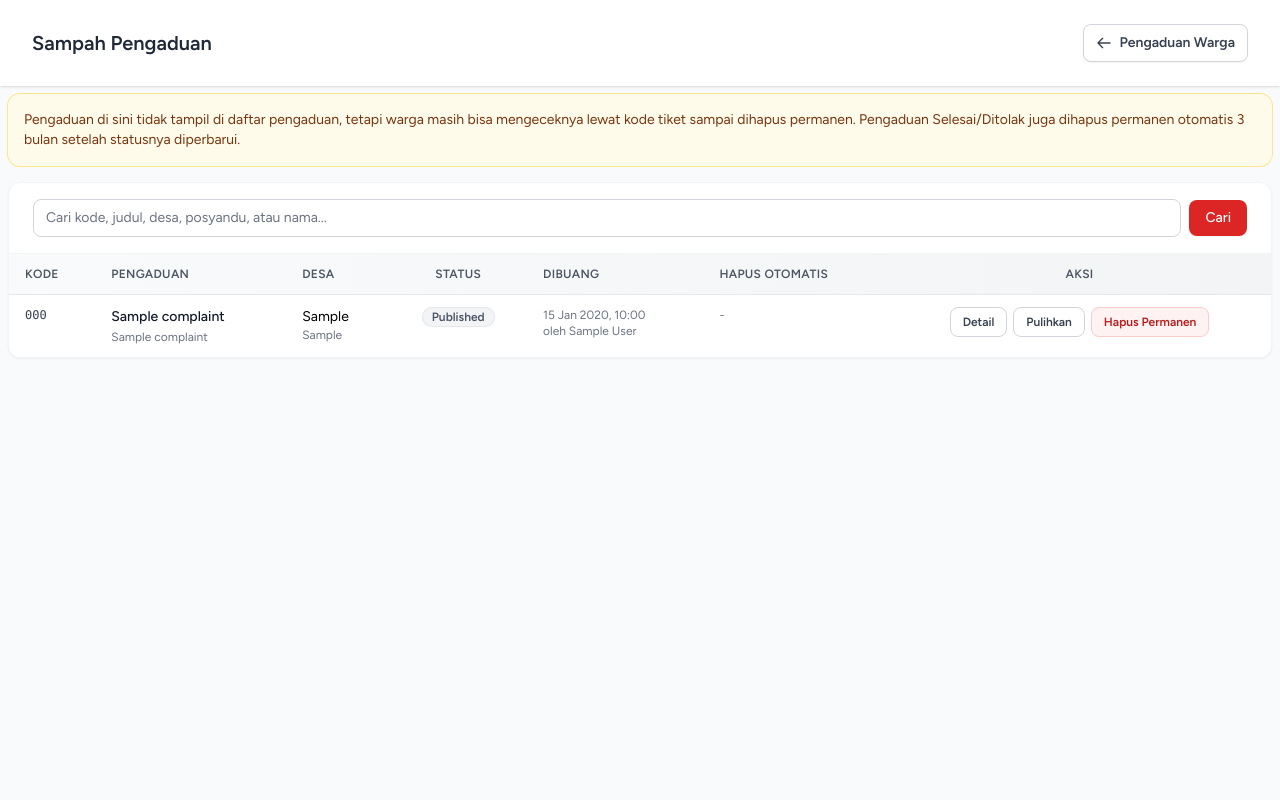
After one commit to nugrahsdhka/SevenRolesPangalengan, a Laravel app: page /pengaduan-masuk/sampah in a window 1280 px wide. The commit adds this page. Run offline with Laravel 12, Linux system fonts and the light colour scheme; a user stored in the database is signed in; tables that the repository leaves empty hold one stand-in row (values such as "Sample post"); style sheets or scripts are compiled from the project's sources; parts of the project's set-up code (start-up, migrations or seed data) failed here and were passed over.

Commit message:
Feat: Add soft delete features for complaint

```diff
--- a/app/Http/Controllers/Admin/PengaduanController.php
+++ b/app/Http/Controllers/Admin/PengaduanController.php
@@ -10,11 +10,12 @@ use Illuminate\Validation\Rule;
 class PengaduanController extends Controller
 {
     /**
-     * Daftar pengaduan — bisa dilihat semua role internal.
+     * Daftar pengaduan aktif (baru, diproses, selesai, ditolak) — bisa dilihat semua role internal.
+     * Pengaduan yang sudah dibuang ke sampah tidak ikut tampil di sini.
      */
     public function index(Request $request)
     {
-        $query = Complaint::query()->visibleTo($request->user())->latest();
+        $query = Complaint::query()->aktif()->visibleTo($request->user())->latest();
 
         if ($request->filled('status') && array_key_exists($request->status, Complaint::STATUS)) {
             $query->where('status', $request->status);
@@ -38,32 +39,66 @@ class PengaduanController extends Controller
 
         $complaints = $query->paginate(15)->withQueryString();
 
-        $counts = Complaint::visibleTo($request->user())->selectRaw('status, COUNT(*) as total')
+        $counts = Complaint::aktif()->visibleTo($request->user())->selectRaw('status, COUNT(*) as total')
             ->groupBy('status')
             ->pluck('total', 'status');
+
+        $trashCount = $this->canOpenTrash($request)
+            ? Complaint::dibuang()->visibleTo($request->user())->count()
+            : null;
 
         return view('pengaduan.index', [
             'complaints' => $complaints,
             'counts'     => $counts,
             'kategori'   => Complaint::KATEGORI,
             'statuses'   => Complaint::STATUS,
+            'trashCount' => $trashCount,
         ]);
     }
 
     /**
-     * Detail pengaduan — bisa dilihat semua role internal.
+     * Halaman sampah — hanya IT Admin, Camat, dan petugas puskesmas (Divisi Gizi).
+     */
+    public function trash(Request $request)
+    {
+        abort_unless($this->canOpenTrash($request), 403);
+
+        $query = Complaint::query()->dibuang()->visibleTo($request->user())->with('pembuang:id,name')
+            ->orderByDesc('dibuang_at');
+
+        if ($request->filled('q')) {
+            $q = '%' . $request->q . '%';
+            $query->where(function ($w) use ($q) {
+                $w->where('ticket_code', 'like', $q)
+                  ->orWhere('judul', 'like', $q)
+                  ->orWhere('desa_kelurahan', 'like', $q)
+                  ->orWhere('puskesmas', 'like', $q)
+                  ->orWhere('posyandu', 'like', $q)
+                  ->orWhere('nama', 'like', $q);
+            });
+        }
+
+        return view('pengaduan.trash', [
+            'complaints' => $query->paginate(15)->withQueryString(),
+        ]);
+    }
+
+    /**
+     * Detail pengaduan — bisa dilihat semua role internal (termasuk yang ada di sampah).
      */
     public function show(Complaint $complaint)
     {
         abort_unless(auth()->user()->canViewComplaint($complaint), 403,
             'Pengaduan ini bukan untuk puskesmas Anda.');
 
-        $complaint->load('penangan:id,name');
+        $complaint->load('penangan:id,name', 'pembuang:id,name');
 
         return view('pengaduan.show', [
-            'complaint'  => $complaint,
-            'statuses'   => Complaint::STATUS,
-            'canRespond' => auth()->user()->canRespondTo($complaint),
+            'complaint'    => $complaint,
+            'statuses'     => Complaint::STATUS,
+            // Pengaduan di sampah tidak bisa ditanggapi lagi sebelum dipulihkan.
+            'canRespond'   => ! $complaint->isDibuang() && auth()->user()->canRespondTo($complaint),
+            'canManageTrash' => auth()->user()->canManageComplaintTrash($complaint),
         ]);
     }
 
@@ -75,10 +110,20 @@ class PengaduanController extends Controller
         abort_unless($request->user()->canRespondTo($complaint), 403,
             'Pengaduan ini bukan untuk puskesmas Anda.');
 
+        if ($complaint->isDibuang()) {
+            return redirect()->route('complaints.show', $complaint)
+                ->with('error', 'Pengaduan ada di sampah. Pulihkan dulu sebelum diubah.');
+        }
+
         $data = $request->validate([
             'status'    => ['required', Rule::in(array_keys(Complaint::STATUS))],
             'tanggapan' => ['nullable', 'string', 'max:2000'],
         ]);
+
+        // Hitung mundur 3 bulan (hapus otomatis) dimulai dari saat status berubah.
+        if ($data['status'] !== $complaint->status) {
+            $complaint->status_diperbarui_at = now();
+        }
 
         $complaint->status = $data['status'];
 
@@ -95,13 +140,63 @@ class PengaduanController extends Controller
     }
 
     /**
-     * Hapus pengaduan — khusus IT Admin.
+     * Buang ke sampah — hanya pengaduan selesai/ditolak. Data tetap ada di database
+     * dan warga tetap bisa mengeceknya lewat kode tiket.
      */
-    public function destroy(Complaint $complaint)
+    public function moveToTrash(Request $request, Complaint $complaint)
     {
+        abort_unless($request->user()->canManageComplaintTrash($complaint), 403,
+            'Anda tidak berhak membuang pengaduan ini.');
+
+        if (! $complaint->isStatusAkhir()) {
+            return back()->with('error', 'Hanya pengaduan berstatus Selesai atau Ditolak yang bisa dibuang ke sampah.');
+        }
+
+        if (! $complaint->isDibuang()) {
+            $complaint->forceFill([
+                'dibuang_at'   => now(),
+                'dibuang_oleh' => $request->user()->id,
+            ])->save();
+        }
+
+        return redirect()->route('complaints.index')
+            ->with('success', 'Pengaduan dipindahkan ke sampah.');
+    }
+
+    /**
+     * Pulihkan dari sampah ke daftar pengaduan.
+     */
+    public function restore(Request $request, Complaint $complaint)
+    {
+        abort_unless($request->user()->canManageComplaintTrash($complaint), 403,
+            'Anda tidak berhak memulihkan pengaduan ini.');
+
+        $complaint->forceFill(['dibuang_at' => null, 'dibuang_oleh' => null])->save();
+
+        return redirect()->route('complaints.trash')
+            ->with('success', 'Pengaduan dipulihkan ke daftar pengaduan.');
+    }
+
+    /**
+     * Hapus permanen — hanya untuk pengaduan yang sudah ada di sampah.
+     */
+    public function forceDelete(Request $request, Complaint $complaint)
+    {
+        abort_unless($request->user()->canManageComplaintTrash($complaint), 403,
+            'Anda tidak berhak menghapus pengaduan ini.');
+
+        if (! $complaint->isDibuang()) {
+            return back()->with('error', 'Buang pengaduan ke sampah dulu sebelum menghapus permanen.');
+        }
+
         $complaint->delete();
 
-        return redirect()->route('complaints.index')
-            ->with('success', 'Pengaduan berhasil dihapus.');
+        return redirect()->route('complaints.trash')
+            ->with('success', 'Pengaduan dihapus permanen.');
+    }
+
+    private function canOpenTrash(Request $request): bool
+    {
+        return $request->user()->hasAnyRole(['IT Admin', 'Camat', 'Divisi Gizi']);
     }
 }
--- a/app/Models/Complaint.php
+++ b/app/Models/Complaint.php
@@ -5,6 +5,7 @@ namespace App\Models;
 use Illuminate\Database\Eloquent\Factories\HasFactory;
 use Illuminate\Database\Eloquent\Model;
 use Illuminate\Database\Eloquent\Relations\BelongsTo;
+use Illuminate\Support\Carbon;
 use Illuminate\Support\Str;
 
 class Complaint extends Model
@@ -41,11 +42,69 @@ class Complaint extends Model
         'tanggapan',
         'ditangani_oleh',
         'ditanggapi_at',
+        'status_diperbarui_at',
+        'dibuang_at',
+        'dibuang_oleh',
     ];
 
+    /** Status akhir: hanya pengaduan berstatus ini yang boleh dibuang ke sampah. */
+    public const STATUS_AKHIR = ['selesai', 'ditolak'];
+
+    /** Lama (bulan) pengaduan selesai/ditolak disimpan sebelum dihapus permanen otomatis. */
+    public const RETENSI_BULAN = 3;
+
     protected $casts = [
-        'ditanggapi_at' => 'datetime',
+        'ditanggapi_at'        => 'datetime',
+        'status_diperbarui_at' => 'datetime',
+        'dibuang_at'           => 'datetime',
     ];
+
+    /** Pengaduan yang tampil di halaman utama (belum dibuang ke sampah). */
+    public function scopeAktif($query)
+    {
+        return $query->whereNull('dibuang_at');
+    }
+
+    /** Pengaduan yang ada di halaman sampah. */
+    public function scopeDibuang($query)
+    {
+        return $query->whereNotNull('dibuang_at');
+    }
+
+    /** Pengaduan selesai/ditolak yang status terakhirnya sudah lewat masa retensi. */
+    public function scopeKedaluwarsa($query)
+    {
+        return $query->whereIn('status', self::STATUS_AKHIR)
+            // Data tanpa status_diperbarui_at (mis. dibuat lewat seeder) memakai updated_at.
+            ->whereRaw('COALESCE(status_diperbarui_at, updated_at) <= ?', [
+                now()->subMonthsNoOverflow(self::RETENSI_BULAN),
+            ]);
+    }
+
+    public function isDibuang(): bool
+    {
+        return $this->dibuang_at !== null;
+    }
+
+    public function isStatusAkhir(): bool
+    {
+        return in_array($this->status, self::STATUS_AKHIR, true);
+    }
+
+    /** Waktu pengaduan ini akan dihapus permanen otomatis (null jika belum berstatus akhir). */
+    public function hapusOtomatisPada(): ?Carbon
+    {
+        if (! $this->isStatusAkhir()) {
+            return null;
+        }
+
+        return ($this->status_diperbarui_at ?? $this->updated_at)->copy()->addMonthsNoOverflow(self::RETENSI_BULAN);
+    }
+
+    public function pembuang(): BelongsTo
+    {
+        return $this->belongsTo(User::class, 'dibuang_oleh');
+    }
 
     /**
      * Batasi pengaduan sesuai user: IT Admin & Camat melihat semua,
--- a/app/Models/User.php
+++ b/app/Models/User.php
@@ -70,6 +70,15 @@ class User extends Authenticatable implements MustVerifyEmail
         return $this->hasAnyRole(['IT Admin', 'Camat']);
     }
 
+    /**
+     * Membuang ke sampah / memulihkan / menghapus permanen pengaduan:
+     * IT Admin, Camat, dan petugas puskesmas yang bersangkutan (Divisi Gizi).
+     */
+    public function canManageComplaintTrash(Complaint $complaint): bool
+    {
+        return $this->hasAnyRole(['IT Admin', 'Camat']) || $this->canRespondTo($complaint);
+    }
+
     public function canViewComplaint(Complaint $complaint): bool
     {
         return $this->canViewAllComplaints() || $this->belongsToComplaintPuskesmas($complaint);
--- /dev/null
+++ b/resources/views/pengaduan/trash.blade.php
@@ -0,0 +1,143 @@
+{{-- resources/views/pengaduan/trash.blade.php --}}
+<x-app-layout>
+    <x-slot name="title">
+        Sampah Pengaduan
+    </x-slot>
+
+    <x-slot name="header">
+        <div class="flex justify-between items-center gap-4">
+            <h2 class="font-semibold text-lg sm:text-xl text-gray-800 leading-tight">
+                Sampah Pengaduan
+            </h2>
+
+            <a href="{{ route('complaints.index') }}"
+               class="inline-flex items-center gap-2 rounded-lg border border-gray-300 bg-white px-3 py-2 text-sm font-semibold text-gray-700 transition hover:bg-gray-50 shadow-sm">
+                <svg class="h-4 w-4" fill="none" viewBox="0 0 24 24" stroke="currentColor">
+                    <path stroke-linecap="round" stroke-linejoin="round" stroke-width="2" d="M10 19l-7-7m0 0l7-7m-7 7h18" />
+                </svg>
+                Pengaduan Warga
+            </a>
+        </div>
+    </x-slot>
+
+    <div class="py-2">
+        <div class="max-w-7xl mx-auto px-2 space-y-4">
+
+            @include('Message.flash-message')
+
+            <div class="rounded-xl bg-amber-50 ring-1 ring-amber-200 p-4 text-sm text-amber-900">
+                Pengaduan di sini tidak tampil di daftar pengaduan, tetapi warga masih bisa mengeceknya lewat kode tiket
+                sampai dihapus permanen. Pengaduan Selesai/Ditolak juga dihapus permanen otomatis
+                {{ \App\Models\Complaint::RETENSI_BULAN }} bulan setelah statusnya diperbarui.
+            </div>
+
+            <div class="bg-white shadow-sm rounded-xl border border-gray-100 overflow-hidden">
+                <form method="GET" action="{{ route('complaints.trash') }}"
+                      class="px-3 sm:px-6 py-3 sm:py-4 flex flex-col md:flex-row gap-2 md:items-center border-b border-gray-100">
+                    <input type="text" name="q" value="{{ request('q') }}" placeholder="Cari kode, judul, desa, posyandu, atau nama..."
+                           class="flex-1 rounded-lg border-gray-300 text-sm focus:border-red-500 focus:ring-red-500">
+                    <div class="flex gap-2">
+                        <button type="submit"
+                                class="px-4 py-2 rounded-lg bg-red-600 text-white text-sm font-medium shadow-sm hover:bg-red-700 transition">
+                            Cari
+                        </button>
+                        @if (request()->filled('q'))
+                            <a href="{{ route('complaints.trash') }}"
+                               class="px-4 py-2 rounded-lg border border-gray-300 text-sm font-medium text-gray-700 hover:bg-gray-50 transition">
+                                Reset
+                            </a>
+                        @endif
+                    </div>
+                </form>
+
+                <div class="overflow-x-auto">
+                    <table class="w-full min-w-[900px] divide-y divide-gray-200 text-xs sm:text-sm">
+                        <thead class="bg-gradient-to-r from-gray-50 to-gray-100">
+                            <tr class="uppercase text-[10px] sm:text-xs font-semibold text-gray-600 tracking-wide">
+                                <th class="px-4 py-3 text-left">Kode</th>
+                                <th class="px-4 py-3 text-left">Pengaduan</th>
+                                <th class="px-4 py-3 text-left">Desa</th>
+                                <th class="px-4 py-3 text-center">Status</th>
+                                <th class="px-4 py-3 text-left">Dibuang</th>
+                                <th class="px-4 py-3 text-left">Hapus Otomatis</th>
+                                <th class="px-4 py-3 text-center">Aksi</th>
+                            </tr>
+                        </thead>
+                        <tbody class="bg-white divide-y divide-gray-100">
+                            @forelse ($complaints as $c)
+                                <tr class="hover:bg-gray-50 transition-colors">
+                                    <td class="px-4 py-3 align-top font-mono text-xs text-gray-700 whitespace-nowrap">
+                                        {{ $c->ticket_code }}
+                                    </td>
+                                    <td class="px-4 py-3 align-top max-w-xs">
+                                        <div class="font-medium text-gray-900 break-words">{{ $c->judul }}</div>
+                                        <div class="text-xs text-gray-500 mt-0.5">{{ $c->nama ?: 'Anonim' }}</div>
+                                    </td>
+                                    <td class="px-4 py-3 align-top">
+                                        {{ ucwords(strtolower($c->desa_kelurahan)) }}
+                                        @if ($c->posyandu)
+                                            <div class="text-xs text-gray-500">{{ $c->posyandu }}</div>
+                                        @endif
+                                    </td>
+                                    <td class="px-4 py-3 align-top text-center">
+                                        <x-complaint-status :status="$c->status" />
+                                    </td>
+                                    <td class="px-4 py-3 align-top text-xs text-gray-500 whitespace-nowrap">
+                                        {{ $c->dibuang_at->translatedFormat('d M Y, H:i') }}
+                                        @if ($c->pembuang)
+                                            <div>oleh {{ $c->pembuang->name }}</div>
+                                        @endif
+                                    </td>
+                                    <td class="px-4 py-3 align-top text-xs text-gray-500 whitespace-nowrap">
+                                        {{ $c->hapusOtomatisPada()?->translatedFormat('d M Y') ?? '-' }}
+                                    </td>
+                                    <td class="px-4 py-3 align-top text-center">
+                                        <div class="inline-flex items-center gap-1.5">
+                                            <a href="{{ route('complaints.show', $c) }}"
+                                               class="inline-flex items-center px-3 py-1.5 rounded-lg border border-gray-300 text-xs font-semibold text-gray-700 hover:bg-gray-50 transition">
+                                                Detail
+                                            </a>
+
+                                            @if (auth()->user()->canManageComplaintTrash($c))
+                                                <form method="POST" action="{{ route('complaints.trash.restore', $c) }}">
+                                                    @csrf
+                                                    @method('PATCH')
+                                                    <button type="submit"
+                                                            class="inline-flex items-center px-3 py-1.5 rounded-lg border border-gray-300 bg-white text-xs font-semibold text-gray-700 hover:bg-gray-50 transition">
+                                                        Pulihkan
+                                                    </button>
+                                                </form>
+
+                                                <form method="POST" action="{{ route('complaints.trash.destroy', $c) }}"
+                                                      onsubmit="return confirm('Hapus pengaduan ini secara permanen? Tindakan ini tidak bisa dibatalkan.')">
+                                                    @csrf
+                                                    @method('DELETE')
+                                                    <button type="submit"
+                                                            class="inline-flex items-center px-3 py-1.5 rounded-lg border border-red-200 bg-red-50 text-xs font-semibold text-red-700 hover:bg-red-100 transition">
+                                                        Hapus Permanen
+                                                    </button>
+                                                </form>
+                                            @endif
+                                        </div>
+                                    </td>
+                                </tr>
+                            @empty
+                                <tr>
+                                    <td colspan="7" class="px-4 py-10 text-center text-gray-500">
+                                        Sampah kosong.
+                                    </td>
+                                </tr>
+                            @endforelse
+                        </tbody>
+                    </table>
+                </div>
+
+                @if ($complaints->hasPages())
+                    <div class="px-4 py-3 border-t border-gray-100">
+                        {{ $complaints->links() }}
+                    </div>
+                @endif
+            </div>
+        </div>
+    </div>
+</x-app-layout>
--- a/resources/views/public/pengaduan/track.blade.php
+++ b/resources/views/public/pengaduan/track.blade.php
@@ -70,6 +70,12 @@
                                 <p class="text-sm text-gray-500">Belum ada tanggapan. Pengaduan Anda akan segera ditinjau.</p>
                             @endif
                         </div>
+
+                        @if ($complaint->hapusOtomatisPada())
+                            <p class="text-xs text-gray-400">
+                                Data pengaduan ini disimpan sampai {{ $complaint->hapusOtomatisPada()->translatedFormat('d F Y') }}, setelah itu dihapus otomatis.
+                            </p>
+                        @endif
                     </div>
                 @else
                     <div class="mt-6 rounded-2xl bg-red-50 ring-1 ring-red-200 p-4 text-sm text-red-800">
--- a/routes/console.php
+++ b/routes/console.php
@@ -2,7 +2,12 @@
 
 use Illuminate\Foundation\Inspiring;
 use Illuminate\Support\Facades\Artisan;
+use Illuminate\Support\Facades\Schedule;
 
 Artisan::command('inspire', function () {
     $this->comment(Inspiring::quote());
 })->purpose('Display an inspiring quote');
+
+// Hapus permanen pengaduan selesai/ditolak yang statusnya sudah lebih dari 3 bulan.
+// Butuh cron server: * * * * * cd /path-ke-project && php artisan schedule:run >> /dev/null 2>&1
+Schedule::command('complaints:purge-expired')->dailyAt('02:00');
--- a/routes/web.php
+++ b/routes/web.php
@@ -100,9 +100,16 @@ Route::middleware('auth', 'verified')->group(function () {
     // Pengaduan Warga — semua role internal bisa melihat
     Route::middleware(['role:IT Admin|Camat|Divisi Gizi|Divisi Pencegahan|Divisi Penanggulangan|Divisi Desa'])->group(function () {
         Route::get('/pengaduan-masuk', [AdminPengaduanController::class, 'index'])->name('complaints.index');
+        // Halaman sampah: HARUS di atas /pengaduan-masuk/{complaint} supaya "sampah" tidak dianggap ID
+        Route::get('/pengaduan-masuk/sampah', [AdminPengaduanController::class, 'trash'])->name('complaints.trash');
         Route::get('/pengaduan-masuk/{complaint}', [AdminPengaduanController::class, 'show'])->name('complaints.show');
         // Balas pengaduan: dicek per puskesmas di controller (User::canRespondTo)
         Route::patch('/pengaduan-masuk/{complaint}', [AdminPengaduanController::class, 'update'])->name('complaints.update');
+        // Sampah: dibuang / dipulihkan / dihapus permanen (hak akses dicek di controller:
+        // IT Admin, Camat, dan petugas puskesmas yang bersangkutan)
+        Route::patch('/pengaduan-masuk/{complaint}/buang', [AdminPengaduanController::class, 'moveToTrash'])->name('complaints.trash.move');
+        Route::patch('/pengaduan-masuk/{complaint}/pulihkan', [AdminPengaduanController::class, 'restore'])->name('complaints.trash.restore');
+        Route::delete('/pengaduan-masuk/{complaint}/hapus-permanen', [AdminPengaduanController::class, 'forceDelete'])->name('complaints.trash.destroy');
     });
 
     // Divisi Gizi
@@ -177,9 +184,6 @@ Route::middleware('auth', 'verified')->group(function () {
         Route::patch('/users/{id}/password', [UserController::class, 'updatePassword'])->name('users.password.update');
         Route::patch('/users/{id}/restore', [UserController::class, 'restore'])->name('users.restore'); // ✅ RUTE BARU
 
-        // Hapus pengaduan (hanya IT Admin)
-        Route::delete('/pengaduan/{complaint}', [AdminPengaduanController::class, 'destroy'])->name('complaints.destroy');
-
         Route::post('/bulk-publish', [AdminController::class, 'bulkPublish'])->name('bulk_publish');
         Route::delete('/delete', [AdminController::class, 'destroy'])->name('destroy');
     });
```
Also changed, not shown: app/Console/Commands/PurgeExpiredComplaints.php (added, +37 -0 lines), resources/views/pengaduan/index.blade.php (+28 -0 lines), resources/views/pengaduan/show.blade.php (+41 -7 lines), tests/Feature/PengaduanSampahTest.php (added, +142 -0 lines), database/migrations/2026_11_20_000001_add_trash_columns_to_complaints_table.php (added).
